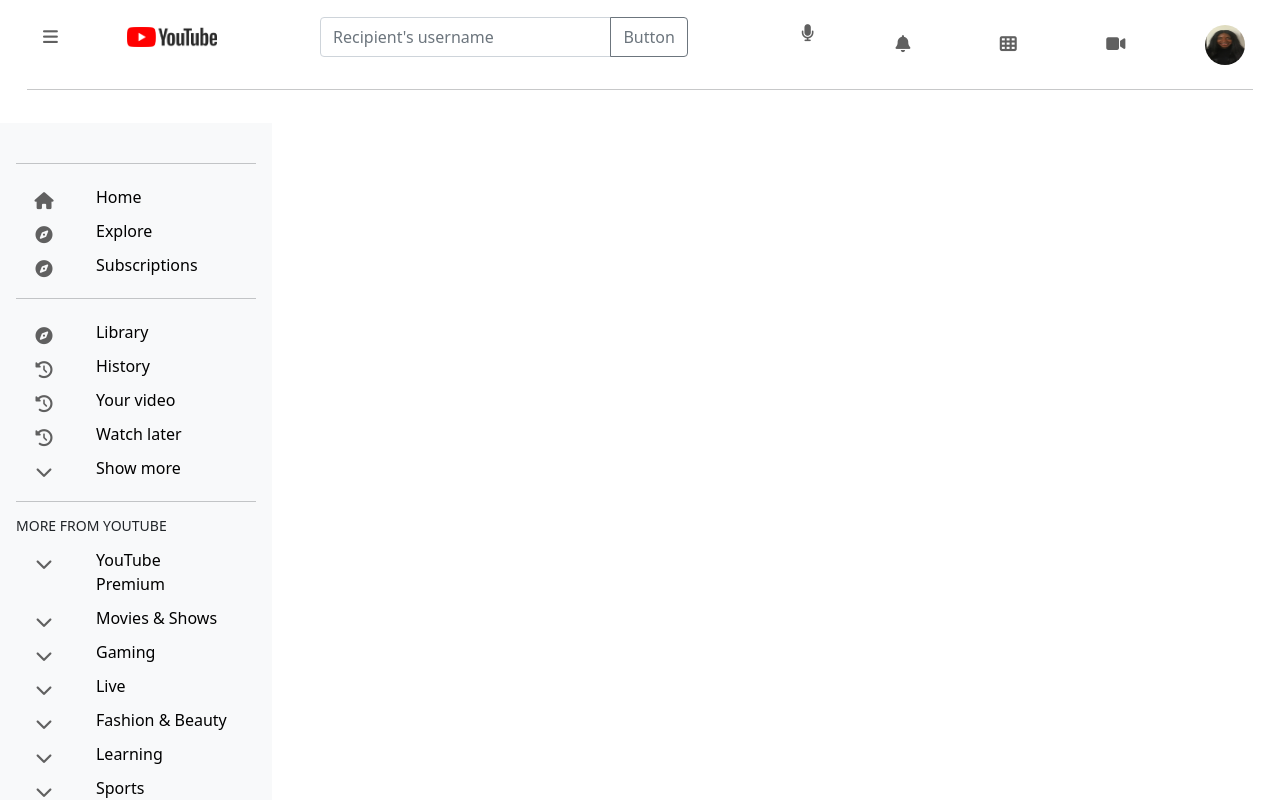
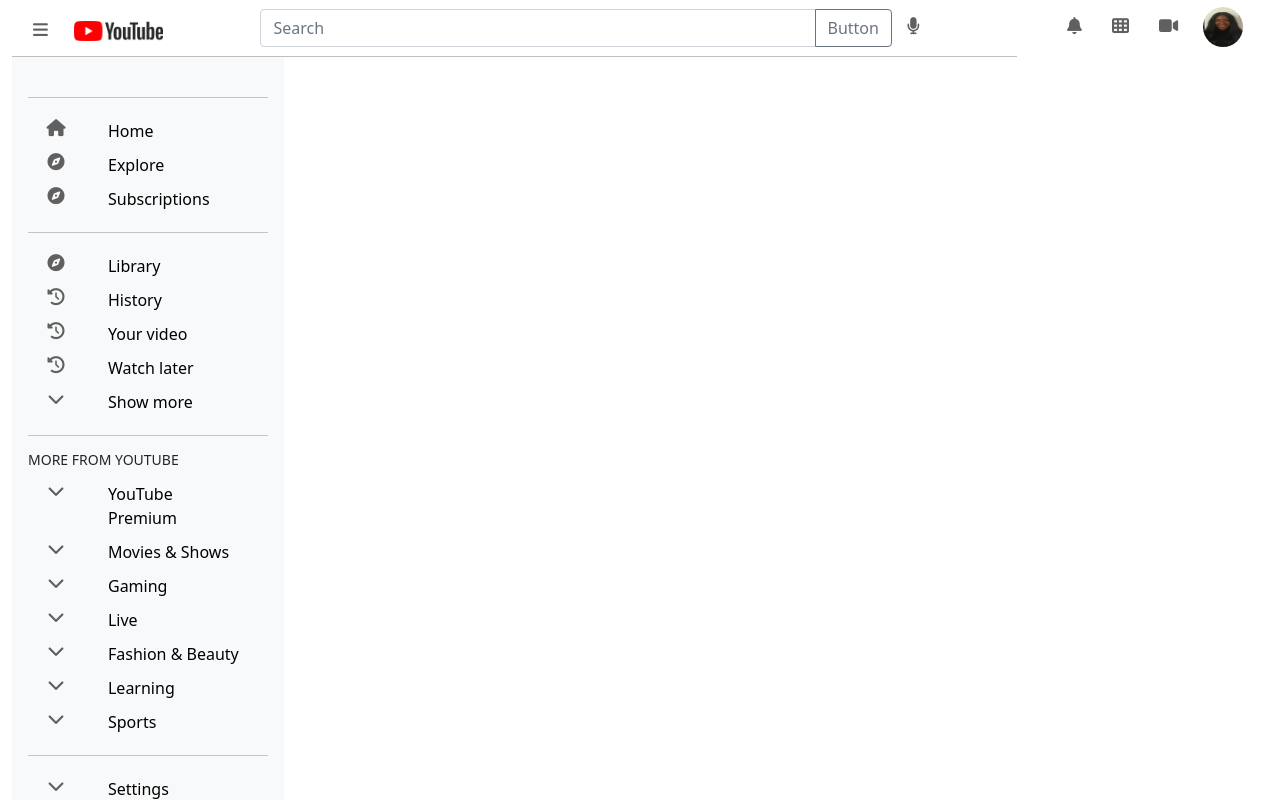
Before and after one commit to Hannah6898/Youtube-Clone, a plain HTML site: page index.html in a window 1280 px wide. Drawn offline with nearby package versions, Linux system fonts and the light colour scheme.

Commit message:
Added styling to the header

```diff
--- a/index.html
+++ b/index.html
@@ -26,36 +26,38 @@
 
   <body>
     <div class="container-fluid">
+
       <header>
-  <div class="d-flex justify-content-between bd-highlight">
-
+        <ul class="header-lists">
+          <li >
        <button class="hamburger-toggler" type="button" id="hamburger-btn">
          <i class="fas fa-bars"></i>
         </button>
+      </li>
+      <li class="logo-list" >
         <img class="logo" src="src/img/Logo.png"></img>
+     </li>
+      </ul>
+        <ul class="header-lists input-list">
+          <li class="input-list-item"><div class="input-group mb-3">
+            <input type="text" class="form-control" placeholder="Search" aria-label="Recipient's username" aria-describedby="button-addon2">
+            <button class="btn btn-outline-secondary" type="button" id="button-addon2">Button</button>
+          </div></li>
+          <li><i class="fas fa-microphone header-icons"></i></li>
+        </ul>
+        <ul class="header-lists">
+          <li><i class="fas fa-bell header-icons"></i></li>
+          <li> <i class="fas fa-th header-icons"></i></li>
+          <li> <i class="fas fa-video header-icons"></i></li>
+          <li> <div class="avatar">
+            <img class="avatar__image" src="src/img/avatar.jpg" />
+          </div>
+        </li>
+      </ul>
 
- <div class="input-group mb-3">
-  <input type="text" class="form-control" placeholder="Recipient's username" aria-label="Recipient's username" aria-describedby="button-addon2">
-  <button class="btn btn-outline-secondary" type="button" id="button-addon2">Button</button>
-</div>
-<i class="fas fa-microphone"></i>
+    </header>
 
-  <div class="p-2 bd-highlight"><i class="fas fa-bell"></i></div>
-  <div class="p-2 bd-highlight"><i class="fas fa-th"></i></div>
-  <div class="p-2 bd-highlight"><i class="fas fa-video"></i></div>
-
-  <div class="p-2 bd-highlight">
-    <div class="avatar">
-    <img class="avatar__image" src="src/img/avatar.jpg" />
-  </div>
-</div>
-
-</div>
- <hr/>
-</header>
-
-   </div>
-
+   <hr class="header-line"/>
 <div class="vertical-nav toggle-nav bg-white">
 
           <div  id="navbarScroll">
@@ -216,7 +218,7 @@
       </button>
    </div>
  </div>
-
+  </div>
    </div>
    <script src="src/script.js"></script>
   </body>
--- a/style.css
+++ b/style.css
@@ -14,14 +14,13 @@
 .logo {
   position: relative;
   height: 20px;
-  top: 10px;
+  left: 20px;
 }
 
 .hamburger-toggler {
   border: none;
   background-color: transparent;
   position: relative;
-  bottom: 15px;
 }
 
 .nav-btn button {
@@ -37,11 +36,8 @@
 }
 
 i {
-  position: relative;
   font-size: 17px;
   color: #606060;
-  padding: 0 10px;
-  top: 7px;
 }
 
 .nav-title {
@@ -50,9 +46,12 @@ i {
 }
 
 .avatar {
+  position: relative;
+  bottom: 10px;
   border-radius: 50%;
   height: 40px;
   width: 40px;
+  margin: 0 10px;
 }
 .avatar__image {
   border-radius: 50%;
@@ -64,11 +63,6 @@ header {
   padding: 17px 15px;
 }
 
-.input-group {
-  width: 30%;
-  margin: 0 50px;
-}
-
 .hide {
   display: none;
 }
@@ -78,3 +72,45 @@ header {
     display: none;
   }
 }
+
+header {
+  width: 100%;
+  height: 56px;
+  display: flex;
+  justify-content: space-between;
+}
+
+.header-lists {
+  display: flex;
+  justify-content: flex-end;
+  list-style: none;
+}
+
+.header-icons {
+  position: relative;
+  bottom: 3px;
+  margin: 0 15px 0 15px;
+}
+
+ul {
+  padding: 0;
+}
+
+.input-list {
+  width: 55%;
+  justify-content: center;
+}
+.input-list-item {
+  width: 100%;
+}
+
+.input-group {
+  position: relative;
+  bottom: 8px;
+}
+.header-line {
+  height: 5px;
+  color: black;
+  width: 80%;
+  margin: 0;
+}
```
